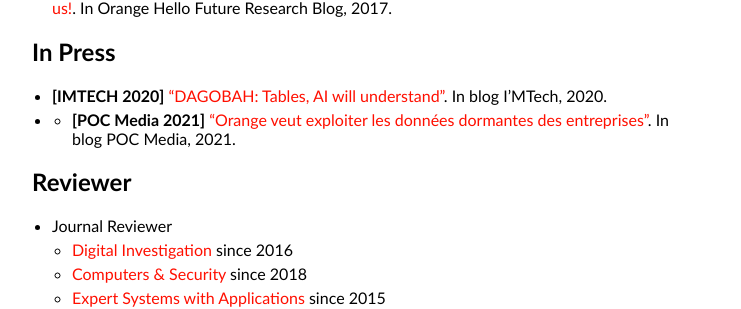
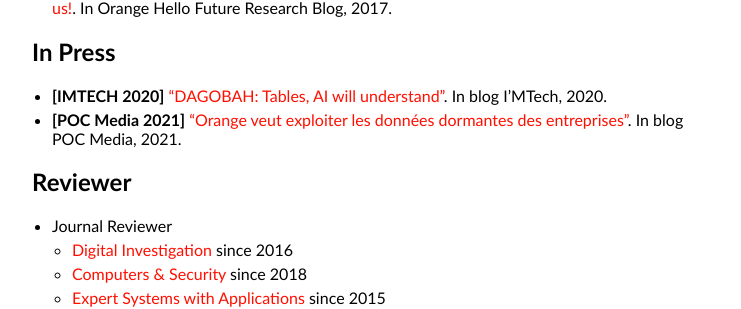
Before and after one commit to yoanchabot/yoanchabot.github.io, a Jekyll site: the page built from publications.md, in a window 1280 px wide. Shown: the part 1761-2070 px from the top of the page, without its empty margins (258-999 px from the left). Built offline with Jekyll 4.4.1, drawn with Linux system fonts in a browser that asks for light colours.

```diff
--- a/publications.md
+++ b/publications.md
@@ -43,7 +43,7 @@ title: Publications
 ## In Press
 
 * <b id="imtech_2020">[IMTECH 2020]</b> ["DAGOBAH: Tables, AI will understand"](https://imtech.wp.imt.fr/en/2020/10/19/dagobah-tables-ai-will-understand/). In blog I'MTech, 2020.
-* * <b id="poc_media_2021">[POC Media 2021]</b> ["Orange veut exploiter les données dormantes des entreprises"](https://www.pocmedia.fr/orange-veut-exploiter-les-donnees-dormantes-des-entreprises/). In blog POC Media, 2021.
+* <b id="poc_media_2021">[POC Media 2021]</b> ["Orange veut exploiter les données dormantes des entreprises"](https://www.pocmedia.fr/orange-veut-exploiter-les-donnees-dormantes-des-entreprises/). In blog POC Media, 2021.
 
 ## Reviewer
 
```
